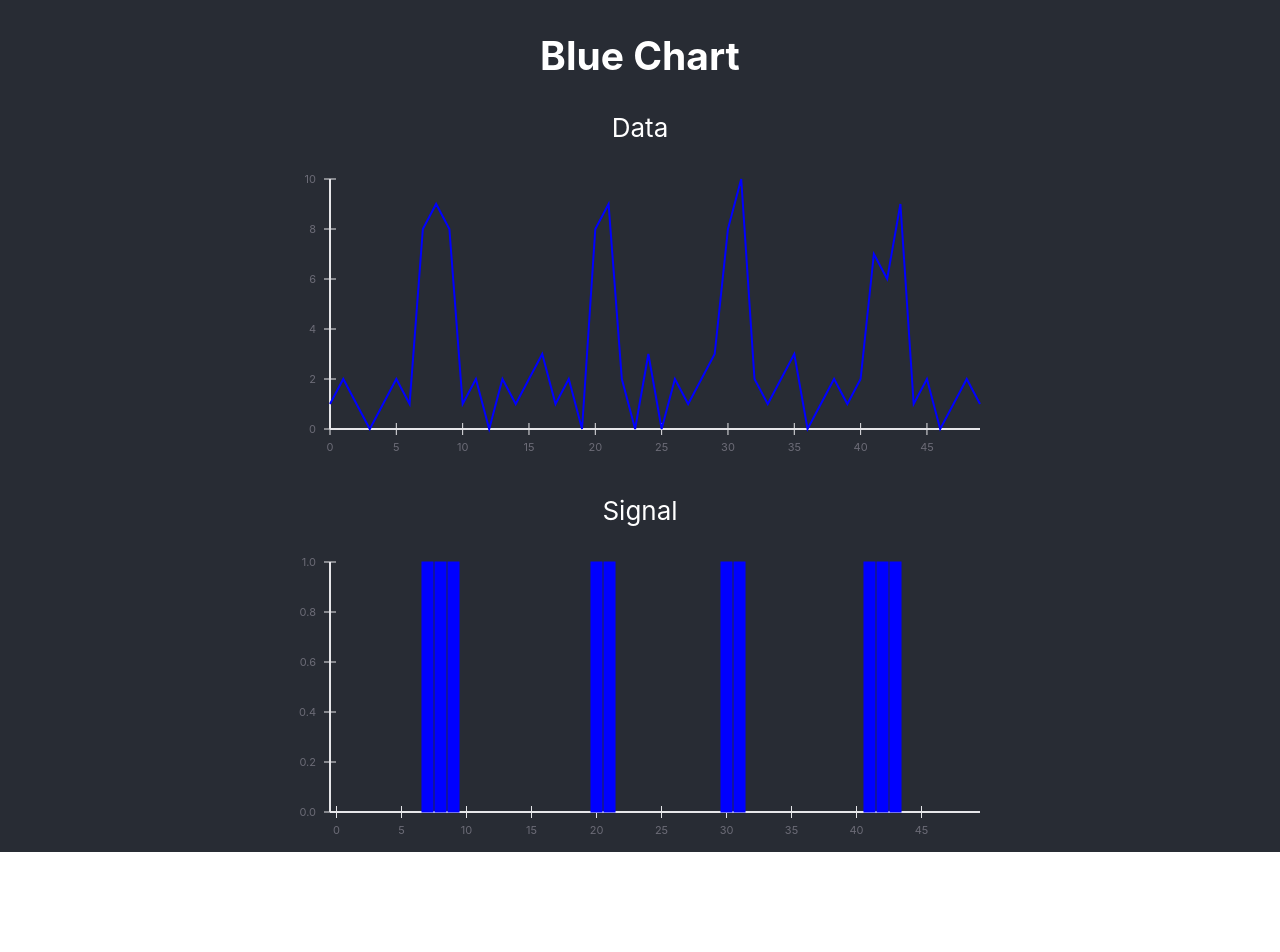
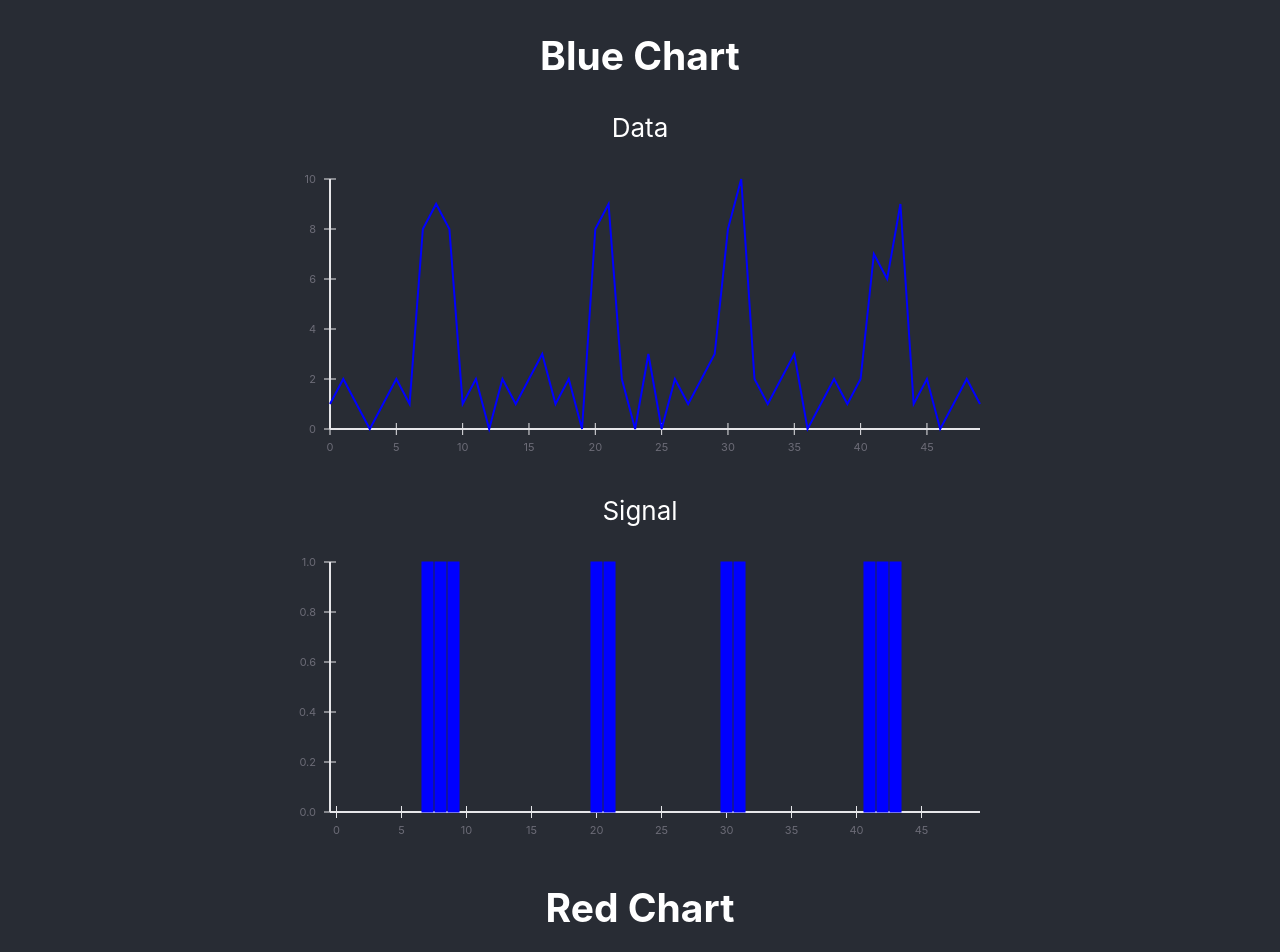
Before and after one commit to bruhu/labforward-challenge, a React (Create React App) app: page / in a window 1280 px wide. Shown: the top 952 px of the page. Before the commit the page ends 852 px from the top, so only its background shows below. Built offline with nearby package versions, Linux system fonts and the light colour scheme.

Commit message:
Import check, render check.

```diff
--- a/src/App.js
+++ b/src/App.js
@@ -1,12 +1,14 @@
 import React from "react";
 import "./App.css";
 import BlueChart from "./components/BlueChart";
+import RedChart from "./components/RedChart";
 
 function App() {
   return (
     <div className="App">
       {/* your code will go here */}
-      <BlueChart></BlueChart>
+      <BlueChart />
+      <RedChart />
     </div>
   );
 }
--- a/src/components/RedChart.js
+++ b/src/components/RedChart.js
@@ -17,7 +17,7 @@ class RedChart extends Component {
 
     return (
       <div className="redchart-container">
-        <h2>Blue Chart</h2>
+        <h2>Red Chart</h2>
         <div className="line-chart">
           <p>Data</p>
           <XYPlot height={300} width={700} stroke="red">
```
